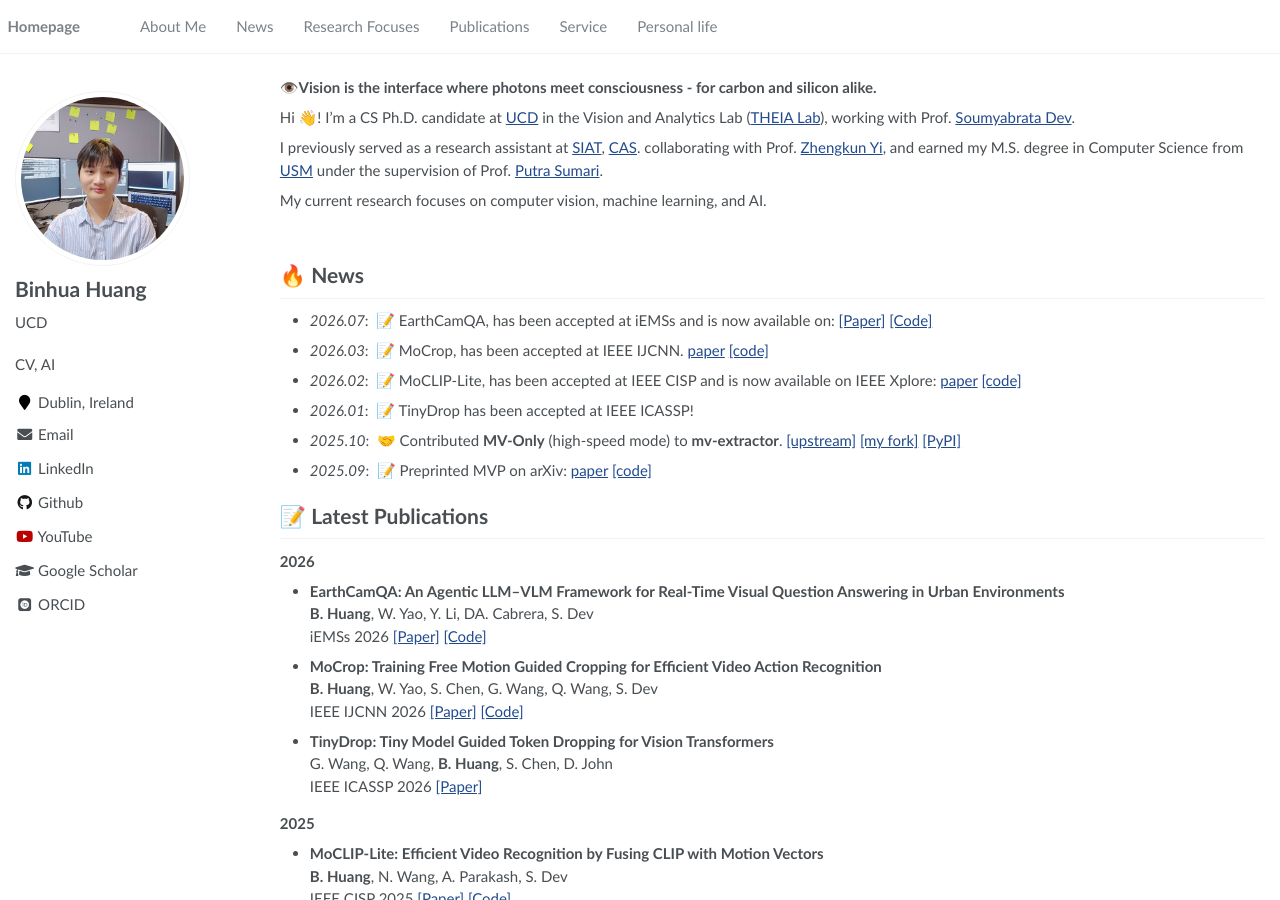
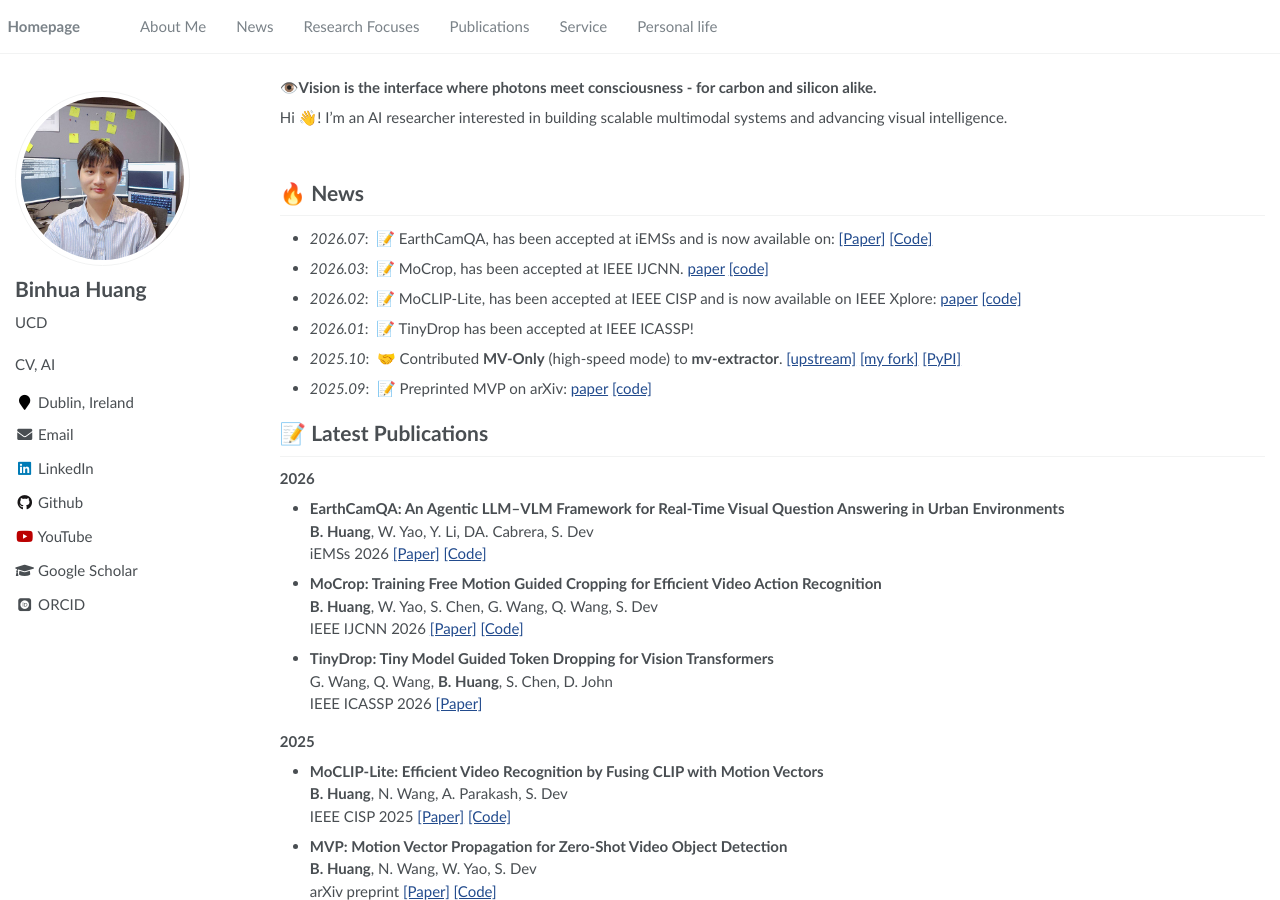
Before and after one commit to microa/microa.github.io, a Jekyll site: the page built from _pages/about.md, in a window 1280 px wide and 900 px high. Built offline with Jekyll 4.4.1, drawn with Linux system fonts in a browser that asks for light colours; some web fonts are replaced.

Commit message:
Update about.md

```diff
--- a/_pages/about.md
+++ b/_pages/about.md
@@ -21,12 +21,7 @@ redirect_from:
 **👁️Vision is the interface where photons meet consciousness - for carbon and silicon alike.**
 
 
-Hi 👋! I’m a CS Ph.D. candidate at <a href="https://www.ucd.ie/">UCD</a> in the Vision and Analytics Lab (<a href="https://soumyabrata.dev/theia/">THEIA Lab</a>), working with Prof. <a href="https://soumyabrata.dev/">Soumyabrata Dev</a>.
-
-I previously served as a research assistant at <a href="https://www.siat.ac.cn/">SIAT</a>, <a href="https://english.cas.cn/">CAS</a>. collaborating with Prof. <a href="https://scholar.google.com/citations?user=LggfIykAAAAJ&hl=en">Zhengkun Yi</a>, and earned my M.S. degree in Computer Science from <a href="https://www.usm.my/en/">USM</a> under the supervision of Prof. <a href="https://scholar.google.com/citations?user=OehI3nsAAAAJ&hl=en">Putra Sumari</a>.
-
-
-My current research focuses on computer vision, machine learning, and AI.
+Hi 👋! I'm an AI researcher interested in building scalable multimodal systems and advancing visual intelligence.
 
 <br>
 
```
